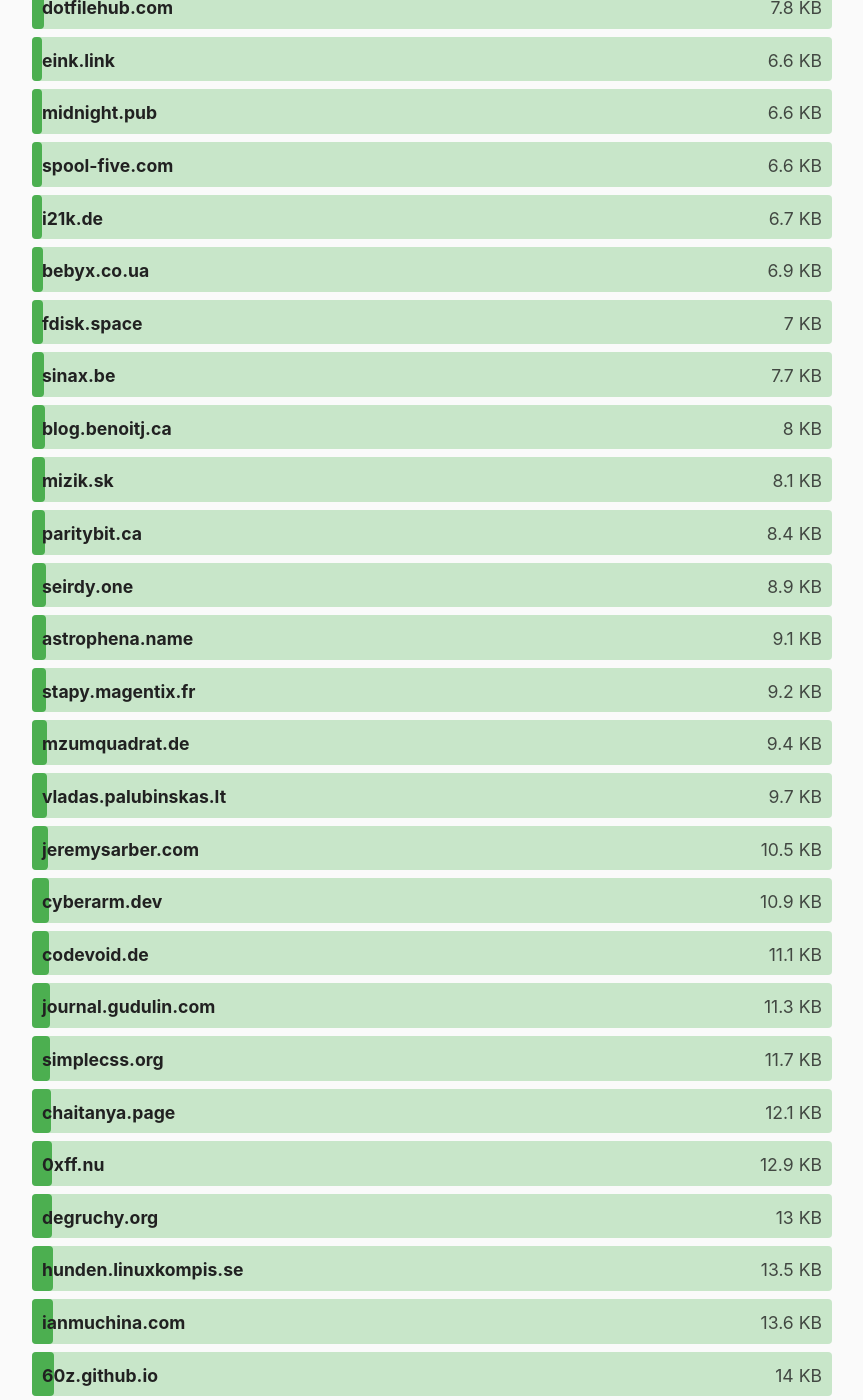
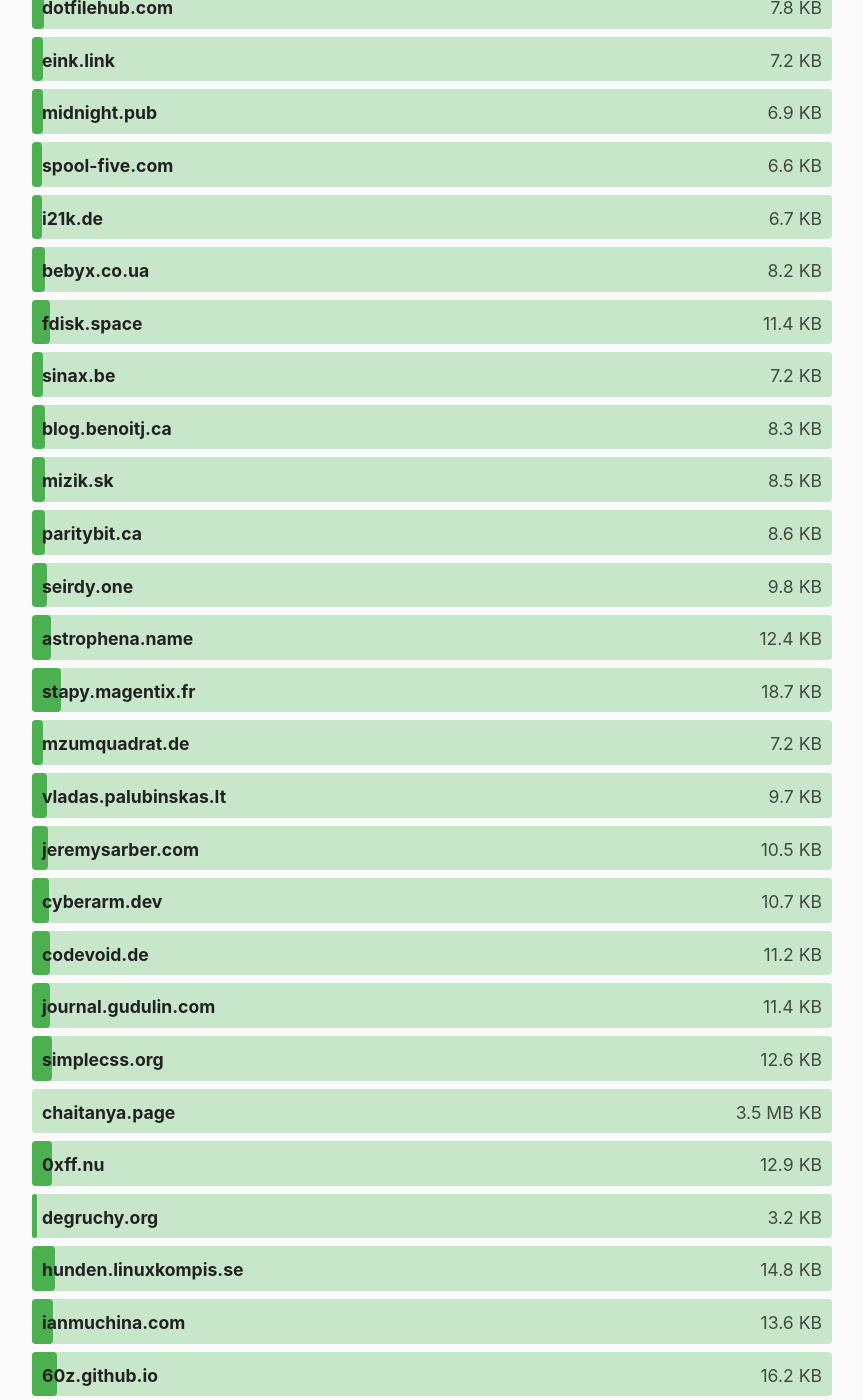
Before and after one commit to kevquirk/512kb.club, a Jekyll site: the page built from index.md, in a window 1280 px wide and 1400 px high, scrolled down 3035 px. Shown: the whole window, without its empty margins (208-1071 px from the left). Built offline with Jekyll 4.4.1, drawn with Linux system fonts in a browser that asks for light colours; some of the changed text lies outside the part shown.

Commit message:
recheck sizes of all green team (third batch)

```diff
--- a/_data/green-team.yml
+++ b/_data/green-team.yml
@@ -180,78 +180,78 @@
 
 - domain: eink.link
   url: https://eink.link
-  size: 6.6
-  last_checked:
+  size: 7.2
+  last_checked: 2021-05-18
 
 - domain: midnight.pub
   url: https://midnight.pub
-  size: 6.6
-  last_checked:
+  size: 6.9
+  last_checked: 2021-05-18
 
 - domain: spool-five.com
   url: https://spool-five.com
   size: 6.6
-  last_checked:
+  last_checked: 2021-05-18
 
 - domain: i21k.de
   url: https://i21k.de/
   size: 6.7
-  last_checked:
+  last_checked: 2021-05-18
 
 - domain: bebyx.co.ua
   url: https://bebyx.co.ua
-  size: 6.9
-  last_checked:
+  size: 8.2
+  last_checked: 2021-05-18
 
 - domain: fdisk.space
   url: https://fdisk.space
-  size: 7
-  last_checked:
+  size: 11.4
+  last_checked: 2021-05-18
 
 - domain: sinax.be
   url: https://sinax.be
-  size: 7.7
-  last_checked:
+  size: 7.2
+  last_checked: 2021-05-18
 
 - domain: blog.benoitj.ca
   url: https://blog.benoitj.ca
-  size: 8
-  last_checked:
+  size: 8.3
+  last_checked: 2021-05-18
 
 - domain: mizik.sk
   url: https://mizik.sk
-  size: 8.1
-  last_checked:
+  size: 8.5
+  last_checked: 2021-05-18
 
 - domain: paritybit.ca
   url: https://paritybit.ca
-  size: 8.4
-  last_checked:
+  size: 8.6
+  last_checked: 2021-05-18
 
 - domain: seirdy.one
   url: https://seirdy.one
-  size: 8.9
-  last_checked:
+  size: 9.8
+  last_checked: 2021-05-18
 
 - domain: astrophena.name
   url: https://astrophena.name
-  size: 9.1
-  last_checked:
+  size: 12.4
+  last_checked: 2021-05-18
 
 - domain: stapy.magentix.fr
   url: https://stapy.magentix.fr
-  size: 9.2
-  last_checked:
+  size: 18.7
+  last_checked: 2021-05-18
 
 - domain: mzumquadrat.de
   url: https://mzumquadrat.de
-  size: 9.4
-  last_checked:
+  size: 7.2
+  last_checked: 2021-05-18
 
 - domain: vladas.palubinskas.lt
   url: https://vladas.palubinskas.lt
   size: 9.7
-  last_checked:
+  last_checked: 2021-05-18
 
 - domain: jeremysarber.com
   url: https://jeremysarber.com
@@ -260,68 +260,68 @@
 
 - domain: cyberarm.dev
   url: https://cyberarm.dev
-  size: 10.9
-  last_checked:
+  size: 10.7
+  last_checked: 2021-05-18
 
 - domain: codevoid.de
   url: https://codevoid.de
-  size: 11.1
-  last_checked:
+  size: 11.2
+  last_checked: 2021-05-18
 
 - domain: journal.gudulin.com
   url: https://journal.gudulin.com
-  size: 11.3
-  last_checked:
+  size: 11.4
+  last_checked: 2021-05-18
 
 - domain: simplecss.org
   url: https://simplecss.org
-  size: 11.7
-  last_checked:
+  size: 12.6
+  last_checked: 2021-05-18
 
 - domain: chaitanya.page
   url: https://chaitanya.page
-  size: 12.1
-  last_checked:
+  size: 3.5 MB
+  last_checked: 2021-05-18
 
 - domain: 0xff.nu
   url: https://0xff.nu
   size: 12.9
-  last_checked:
+  last_checked: 2021-05-18
 
 - domain: degruchy.org
   url: https://degruchy.org
-  size: 13
-  last_checked:
+  size: 3.2
+  last_checked: 2021-05-18
 
 - domain: hunden.linuxkompis.se
   url: https://hunden.linuxkompis.se
-  size: 13.5
-  last_checked:
+  size: 14.8
+  last_checked: 2021-05-18
 
 - domain: ianmuchina.com
   url: https://ianmuchina.com
   size: 13.6
-  last_checked:
+  last_checked: 2021-05-18
 
 - domain: 60z.github.io
   url: https://60z.github.io
-  size: 14
-  last_checked:
+  size: 16.2
+  last_checked: 2021-05-18
 
 - domain: airikr.me
   url: https://airikr.me
-  size: 14
-  last_checked:
+  size: 109.5
+  last_checked: 2021-05-18
 
 - domain: devosmium.xyz
   url: https://devosmium.xyz
-  size: 14.1
-  last_checked:
+  size: 13.9
+  last_checked: 2021-05-18
 
 - domain: metaletter.net
   url: https://metaletter.net
-  size: 14.4
-  last_checked:
+  size: 343.8
+  last_checked: 2021-05-18
 
 - domain: bala-frontdev.github.io
   url: https://bala-frontdev.github.io/
@@ -330,18 +330,18 @@
 
 - domain: donohoe.dev
   url: https://donohoe.dev
-  size: 15
-  last_checked:
+  size: 14.8
+  last_checked: 2021-05-18
 
 - domain: oh.mg
   url: https://oh.mg
-  size: 15.5
-  last_checked:
+  size: 70.8
+  last_checked: 2021-05-18
 
 - domain: ramenos.net
   url: https://www.ramenos.net
   size: 15.5
-  last_checked:
+  last_checked: 2021-05-18
 
 - domain: mataroa.blog
   url: https://mataroa.blog
```
